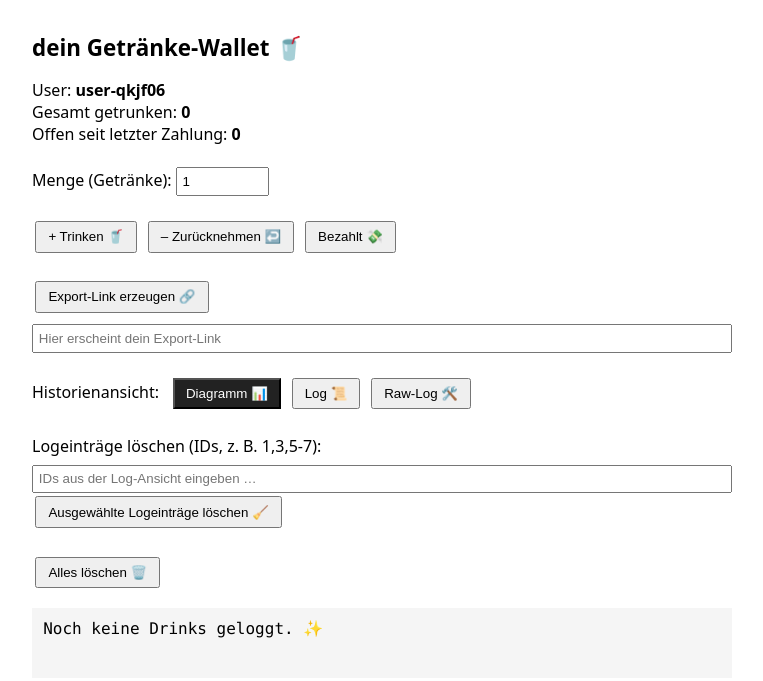
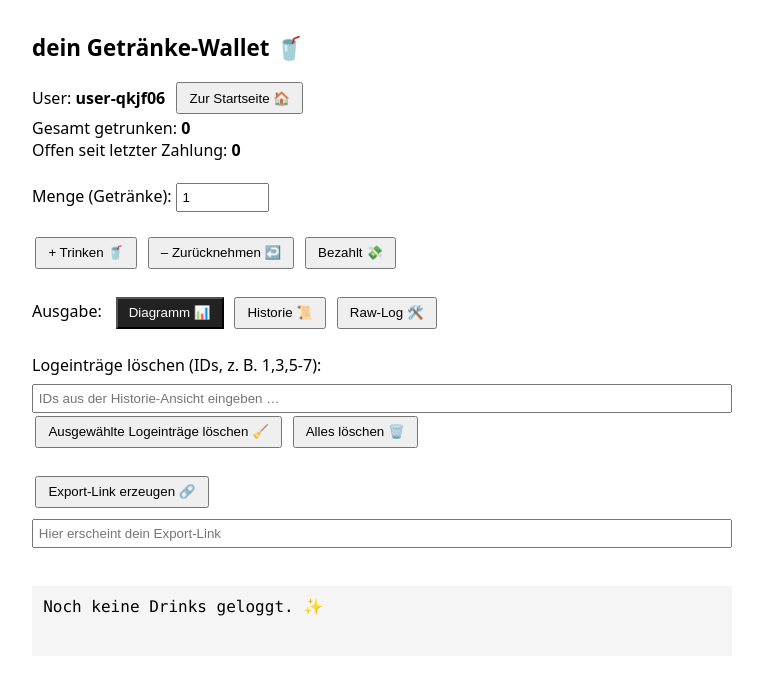
Before and after one commit to bmmmm/db-wallet, a plain HTML site: page wallet.html in a window 1280 px wide. Shown: the whole page, without its empty margins (258-1021 px from the left). Drawn offline with Linux system fonts and the light colour scheme.

Commit message:
Hier ist die angepasste wallet.html mit deinen Änderungen: 	•	User-Management oben aufgeräumt + neuer Button “Zur Startseite 🏠” (geht zu index.html) 	•	Buttons logisch gruppiert und umsortiert: 	•	Aktionen: Trinken / Zurücknehmen / Bezahlt 	•	Ausgabe-Modus: Ausgabe: Diagramm / Historie / Raw-Log 	•	Log-Bearbeitung: Range + “Logeinträge löschen” + “Alles löschen” 	•	Export-Link ganz unten, direkt über der history-Ausgabe 	•	Button-Text “Log 📜” → “Historie 📜” 	•	Diagramm zeigt Zahlungstage mit 💰 	•	Export-Link bleibt leer, bis man auf “Export-Link erzeugen” klickt, und wird bei anderen Aktionen geleert 	•	Bezahl-Einträge können wie bisher über die Log-ID-Löschung entfernt werden (mit Warnung)

```diff
--- a/wallet.html
+++ b/wallet.html
@@ -33,17 +33,24 @@
       background: #222;
       color: #fff;
     }
+    .top-row {
+      display: flex;
+      align-items: center;
+      gap: .5rem;
+      flex-wrap: wrap;
+    }
   </style>
 </head>
 <body>
 
 <h1>dein Getränke-Wallet 🥤</h1>
 
-<div>
+<div class="top-row">
   <div>User: <strong id="uid"></strong></div>
-  <div>Gesamt getrunken: <strong id="total">0</strong></div>
-  <div>Offen seit letzter Zahlung: <strong id="unpaid">0</strong></div>
+  <button id="btn-home">Zur Startseite 🏠</button>
 </div>
+<div>Gesamt getrunken: <strong id="total">0</strong></div>
+<div>Offen seit letzter Zahlung: <strong id="unpaid">0</strong></div>
 
 <br>
 
@@ -52,33 +59,37 @@
 
 <br><br>
 
+<!-- Hauptaktionen -->
 <button id="btn-drink">+ Trinken 🥤</button>
 <button id="btn-minus">– Zurücknehmen ↩️</button>
 <button id="btn-pay">Bezahlt 💸</button>
 
 <br><br>
 
-<button id="btn-export">Export-Link erzeugen 🔗</button>
-<input id="export-url" readonly placeholder="Hier erscheint dein Export-Link">
-
-<br><br>
-
+<!-- Ausgabe-Modus -->
 <div>
-  <span class="history-mode-label">Historienansicht:</span>
+  <span class="history-mode-label">Ausgabe:</span>
   <button id="mode-diagram" class="mode-btn active">Diagramm 📊</button>
-  <button id="mode-log" class="mode-btn">Log 📜</button>
+  <button id="mode-log" class="mode-btn">Historie 📜</button>
   <button id="mode-raw" class="mode-btn">Raw-Log 🛠️</button>
 </div>
 
 <br>
 
+<!-- Log-Bearbeitung -->
 <label for="delete-range">Logeinträge löschen (IDs, z. B. 1,3,5-7):</label>
-<input id="delete-range" type="text" placeholder="IDs aus der Log-Ansicht eingeben …">
+<input id="delete-range" type="text" placeholder="IDs aus der Historie-Ansicht eingeben …">
+<br>
 <button id="btn-delete-range">Ausgewählte Logeinträge löschen 🧹</button>
+<button id="btn-reset">Alles löschen 🗑️</button>
 
 <br><br>
 
-<button id="btn-reset">Alles löschen 🗑️</button>
+<!-- Export-Bereich (bewusst ganz unten, vor der Ausgabe) -->
+<button id="btn-export">Export-Link erzeugen 🔗</button>
+<input id="export-url" readonly placeholder="Hier erscheint dein Export-Link">
+
+<br><br>
 
 <pre id="history">Noch keine Drinks geloggt. ✨</pre>
 
@@ -300,6 +311,7 @@
     const elHistory = document.getElementById("history");
     const elDeleteRange = document.getElementById("delete-range");
 
+    const btnHome = document.getElementById("btn-home");
     const btnDrink = document.getElementById("btn-drink");
     const btnMinus = document.getElementById("btn-minus");
     const btnPay = document.getElementById("btn-pay");
@@ -334,7 +346,7 @@
       btnModeDiagram.classList.toggle("active", mode === "diagram");
       btnModeLog.classList.toggle("active", mode === "log");
       btnModeRaw.classList.toggle("active", mode === "raw");
-      refreshSummary(); // immer direkt aktualisieren
+      refreshSummary();
     }
 
     function formatLogLine(e, index) {
@@ -385,6 +397,10 @@
         elHistory.textContent = JSON.stringify(wallet, null, 2);
       }
     }
+
+    btnHome.addEventListener("click", () => {
+      window.location.href = "index.html";
+    });
 
     btnDrink.addEventListener("click", () => {
       const n = getAmount();
```
